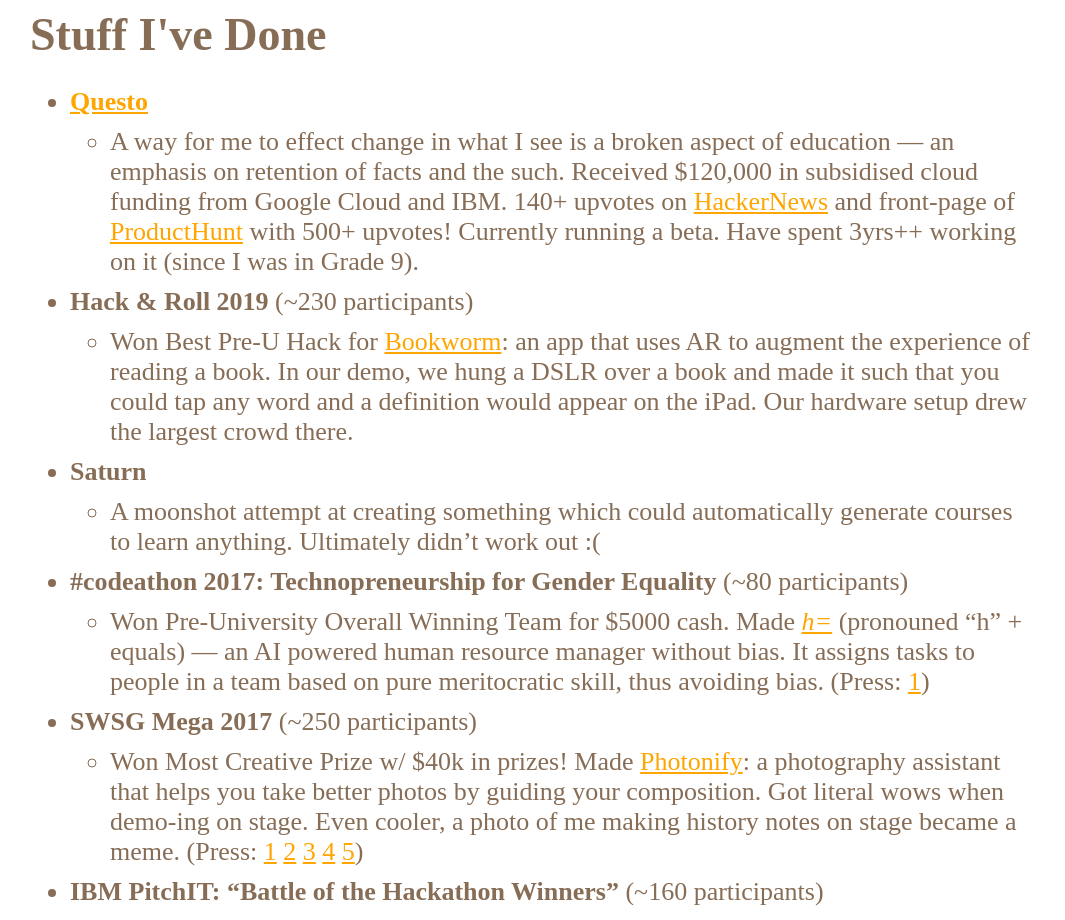
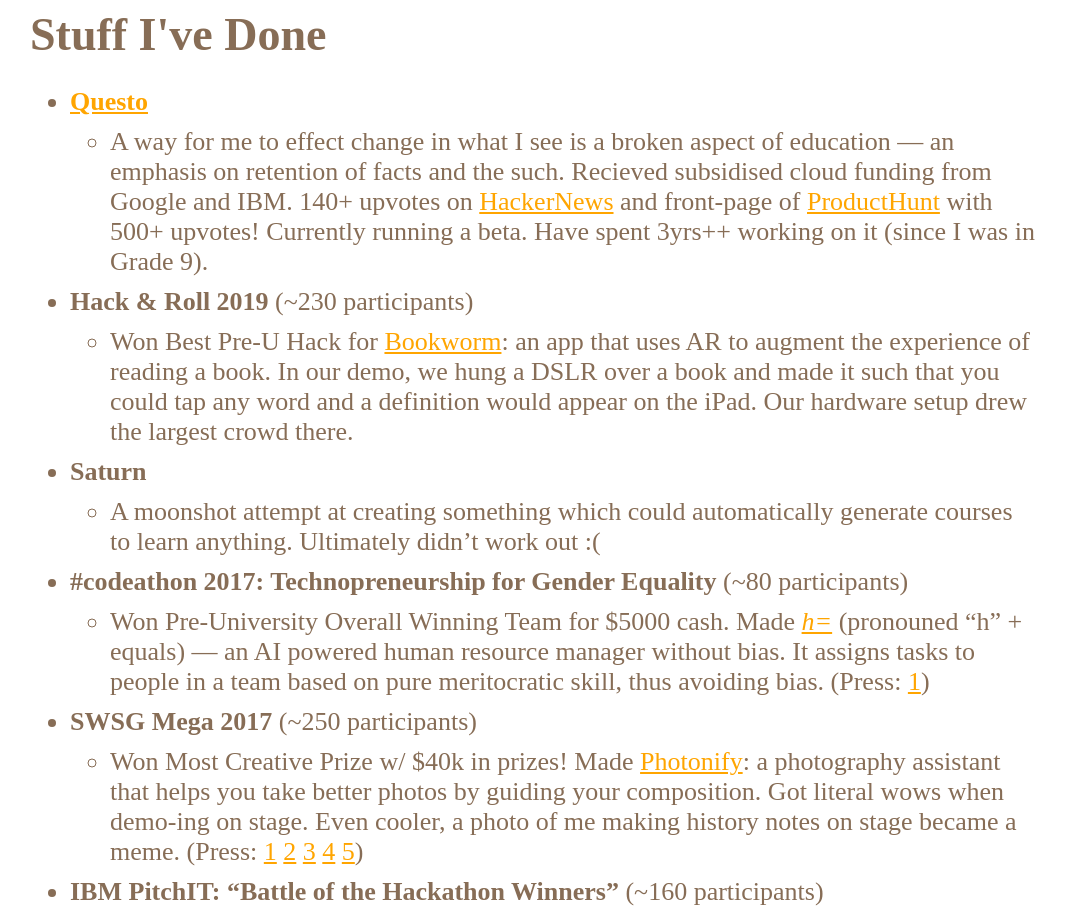
Before and after one commit to khushjammu/khushjammu.github.io, a React (Create React App) app: page / in a window 1280 px wide. Shown: the part 2060-2980 px from the top of the page, without its empty margins (106-1171 px from the left). Built offline with nearby package versions, Linux system fonts and the light colour scheme.

Commit message:
more changes

```diff
--- a/src/App.js
+++ b/src/App.js
@@ -60,7 +60,7 @@
 	    <div className="stuffdone"><ul>
 	        <li><b><a href="https://questo.ai/">Questo</a></b>
 	          <ul><li>
-	            A way for me to effect change in what I see is a broken aspect of education — an emphasis on retention of facts and the such. Received $120,000 in subsidised cloud funding from Google Cloud and IBM. 140+ upvotes on <a href="https://news.ycombinator.com/item?id=16637415">HackerNews</a> and front-page of <a href="https://questo.ai/">ProductHunt</a> with 500+ upvotes! Currently running a beta. Have spent 3yrs++ working on it (since I was in Grade 9).
+	            A way for me to effect change in what I see is a broken aspect of education — an emphasis on retention of facts and the such. Recieved subsidised cloud funding from Google and IBM. 140+ upvotes on <a href="https://news.ycombinator.com/item?id=16637415">HackerNews</a> and front-page of <a href="https://questo.ai/">ProductHunt</a> with 500+ upvotes! Currently running a beta. Have spent 3yrs++ working on it (since I was in Grade 9).
 	          </li></ul>
 	        </li>
 	        <li><b>Hack & Roll 2019</b> (~230 participants)
```
